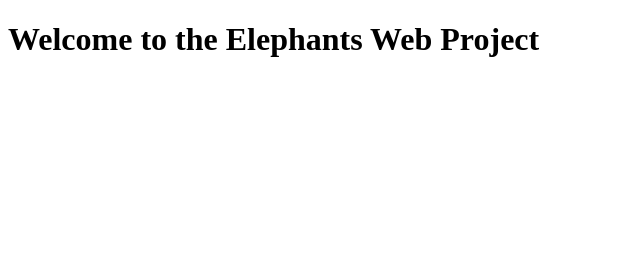
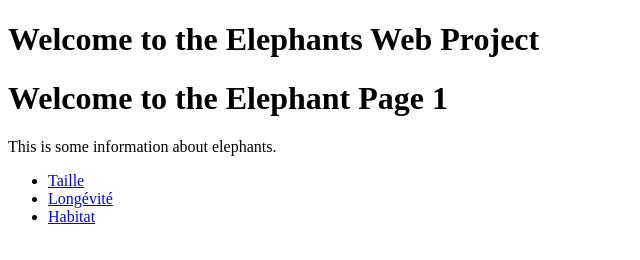
Before and after one commit to victor080908/victor080908.github.io, a plain HTML site: page index.html in a window 1280 px wide. Shown: the whole page, without its empty margins (0-640 px from the left). Drawn offline with Linux system fonts and the light colour scheme.

Commit message:
Update index.html

```diff
--- a/index.html
+++ b/index.html
@@ -13,3 +13,25 @@
 </body>
 
 </html>
+<!DOCTYPE html>
+<html lang="en">
+
+<head>
+    <meta charset="UTF-8">
+    <meta name="viewport" content="width=device-width, initial-scale=1.0">
+    <title>Page 1: Elephants</title>
+    <link rel="stylesheet" href="feuilledestyle.css">
+</head>
+
+<body>
+    <h1>Welcome to the Elephant Page 1</h1>
+    <p>This is some information about elephants.</p>
+
+    <ul>
+        <li><a href="Taille.html">Taille</a></li>
+        <li><a href="Longévité.html">Longévité</a></li>
+        <li><a href="Habitat.html">Habitat</a></li>
+    </ul>
+</body>
+
+</html>
```
